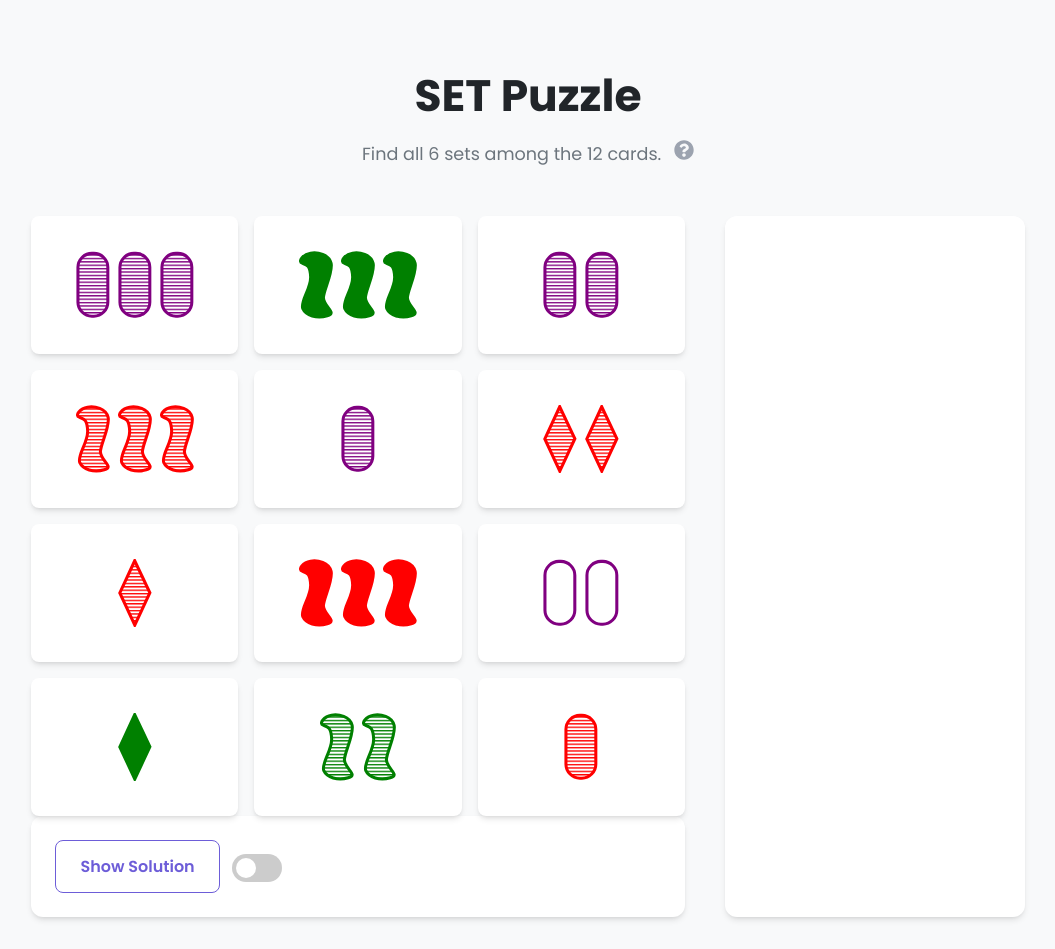
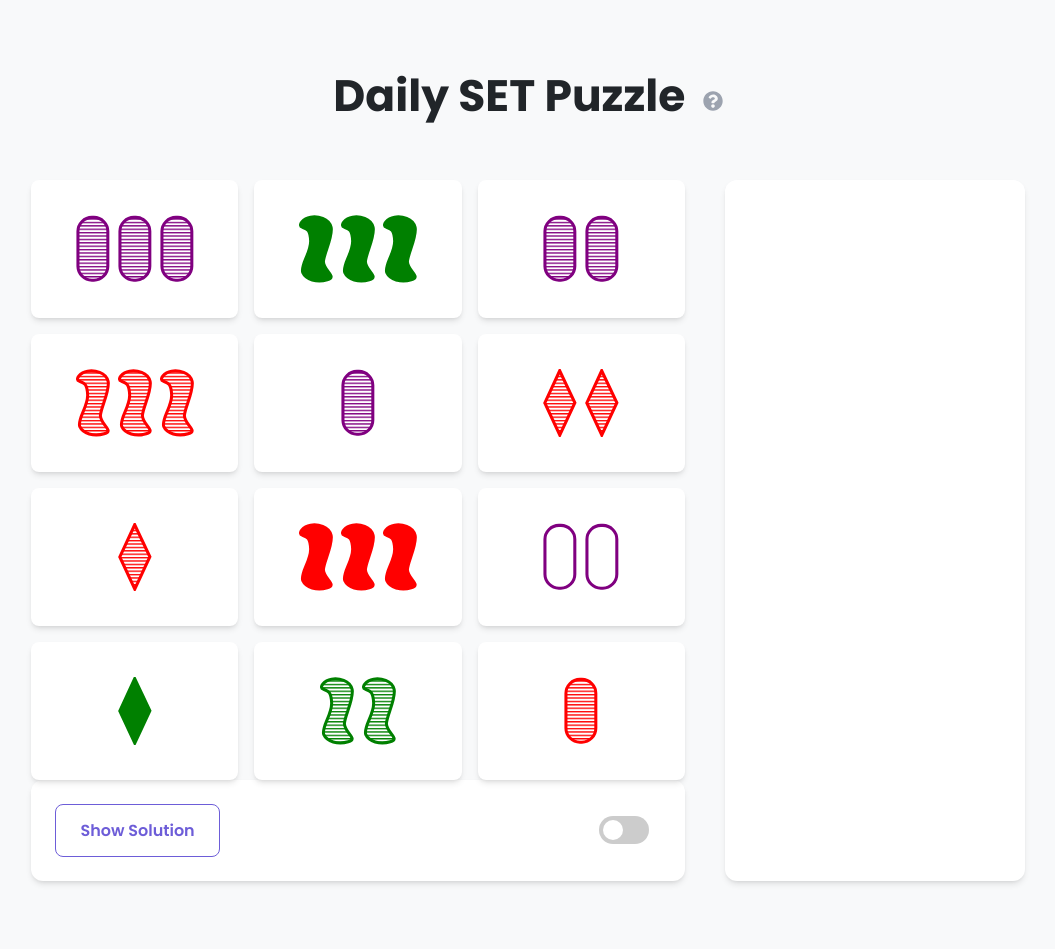
Before and after one commit to defaultnamehere/dailyset, a React (Vite) app: page / in a window 1280 px wide. Shown: the whole page, without its empty margins (112-1167 px from the left). After the commit the page ends 913 px from the top, so only its background shows below. Built offline with nearby package versions, Linux system fonts and the light colour scheme.

Commit message:
yeah get those frickin squiggles

```diff
--- a/index.html
+++ b/index.html
@@ -7,7 +7,7 @@
     <link rel="preconnect" href="https://fonts.googleapis.com">
     <link rel="preconnect" href="https://fonts.gstatic.com" crossorigin>
     <link href="https://fonts.googleapis.com/css2?family=Poppins:wght@400;500;600;700&display=swap" rel="stylesheet">
-    <title>SET Puzzle</title>
+    <title>Daily SET Puzzle - get those squiggles</title>
   </head>
   <body>
     <svg width="0" height="0" style="position: absolute; z-index: -1">
--- a/src/App.jsx
+++ b/src/App.jsx
@@ -166,8 +166,7 @@ function App() {
         />
       ))}
       <header>
-        <h1>SET Puzzle</h1>
-        <p>Find all {allSets.length} sets among the 12 cards. <HelpIcon /></p>
+        <h1>Daily SET Puzzle <HelpIcon /></h1>
       </header>
 
       <div className="game-layout">
@@ -203,7 +202,7 @@ function App() {
             ) : (
               <>
                 <button onClick={winGame} className="secondary-button">Show Solution</button>
-                <label htmlFor="party-mode" className="toggle-switch">
+                <label htmlFor="party-mode" className="toggle-switch party-mode-toggle">
                   <input
                     type="checkbox"
                     id="party-mode"
--- a/src/index.css
+++ b/src/index.css
@@ -100,13 +100,19 @@ header p {
 }
 
 .game-actions {
-  flex-wrap: wrap; /* Allow buttons to wrap on small screens */
-  justify-content: center;
+  display: flex;
+  align-items: center;
+  justify-content: space-between; /* This will push the button and toggle apart */
+  gap: 1rem;
+}
+
+.party-mode-toggle {
+  /* No margin needed now */
 }
 
 button {
-  flex-grow: 1; /* Allow buttons to grow and fill space */
-  min-width: 120px; /* Ensure buttons don't get too small */
+  flex-grow: 0; /* Prevent buttons from growing */
+  min-width: 120px;
   border-radius: 8px;
   border: none;
   padding: 0.8em 1.5em;
```
